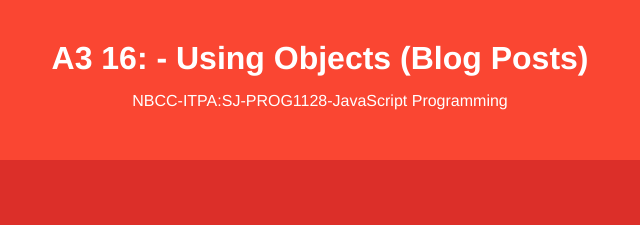
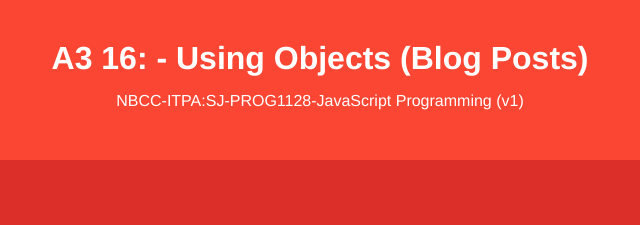
Before and after one commit to leonardojdas/using-objects, a plain HTML site: page index.html in a window 1280 px wide. Shown: the top 225 px of the page, 320-960 px from the left. Drawn offline with Linux system fonts and the light colour scheme.

Commit message:
version indicator included

```diff
--- a/index.html
+++ b/index.html
@@ -10,7 +10,7 @@
     <body>
         <div id="header">
             A3 16: - Using Objects (Blog Posts)<br>
-            <span>NBCC-ITPA:SJ-PROG1128-JavaScript Programming</span>
+            <span>NBCC-ITPA:SJ-PROG1128-JavaScript Programming (v1)</span>
         </div>
 
         <div id="containerSearch">
```
